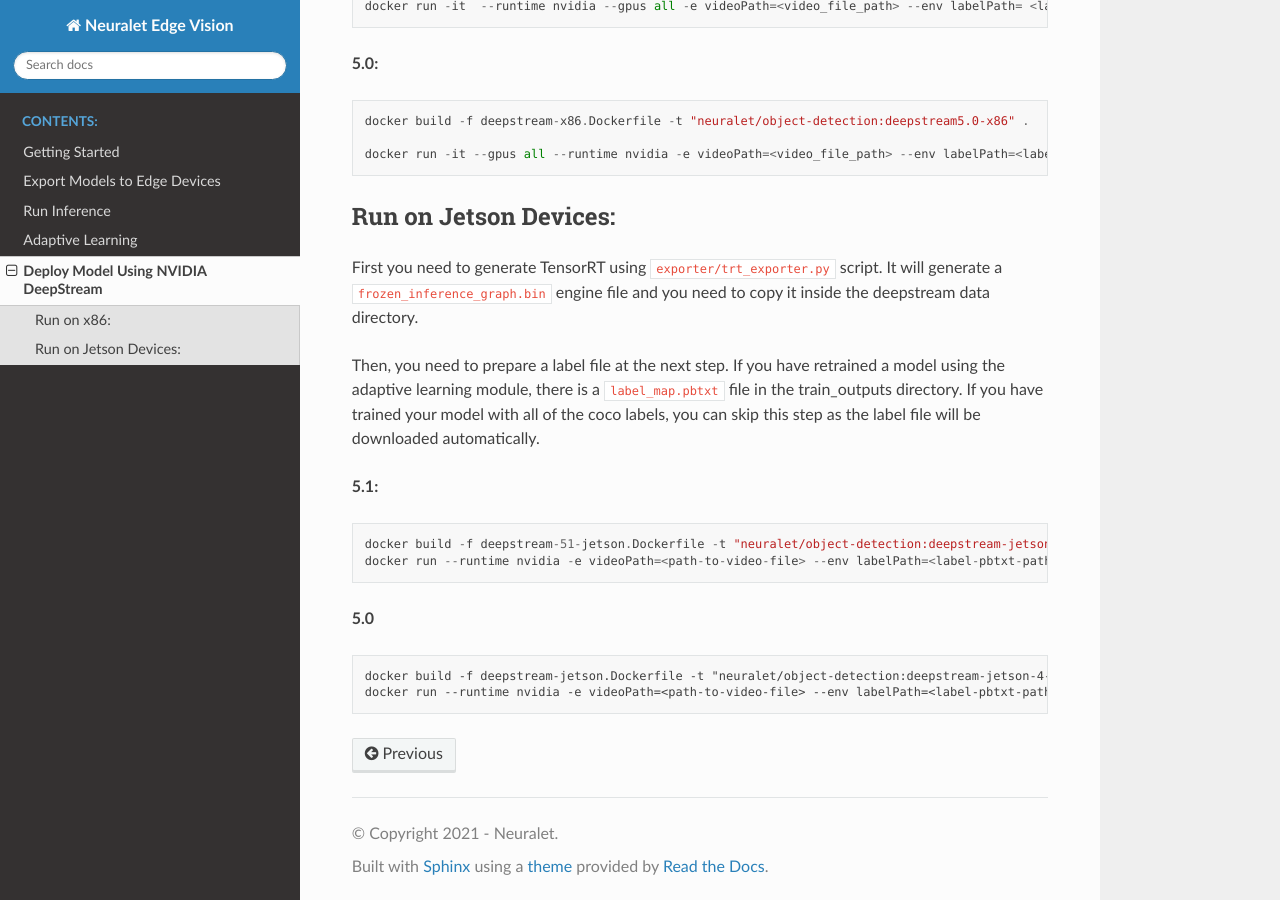
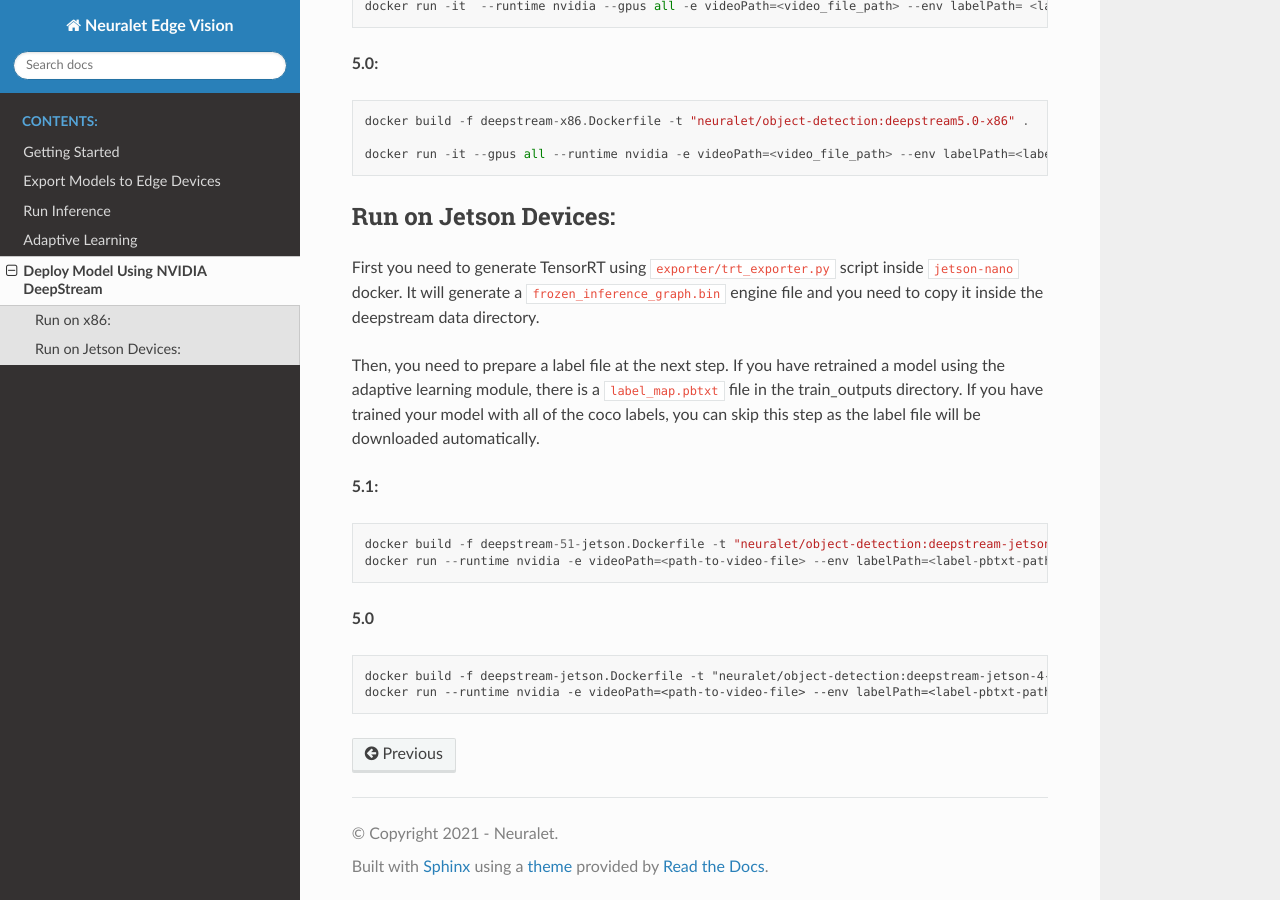
Before and after one commit to galliot-us/adaptive-object-detection, a Sphinx documentation site: the page built from docs/source/deepstream.rst, in a window 1280 px wide and 900 px high, scrolled down 1386 px. Built offline with Sphinx 7.4.7 and the Read the Docs theme 2.0.0, drawn with Linux system fonts in a browser that asks for light colours.

Commit message:
Update deepstream.rst

```diff
--- a/docs/source/deepstream.rst
+++ b/docs/source/deepstream.rst
@@ -66,7 +66,7 @@ Then, you need to prepare a label file at the next step. If you have retrained a
 
 Run on Jetson Devices:
 **********************
-First you need to generate TensorRT using :code:`exporter/trt_exporter.py` script. It will generate a :code:`frozen_inference_graph.bin` engine file and you need to copy it inside the deepstream data directory.
+First you need to generate TensorRT using :code:`exporter/trt_exporter.py` script inside :code:`jetson-nano` docker. It will generate a :code:`frozen_inference_graph.bin` engine file and you need to copy it inside the deepstream data directory.
 
 Then, you need to prepare a label file at the next step. If you have retrained a model using the adaptive learning module, there is a :code:`label_map.pbtxt` file in the train_outputs directory. If you have trained your model with all of the coco labels, you can skip this step as the label file will be downloaded automatically.
 
```
